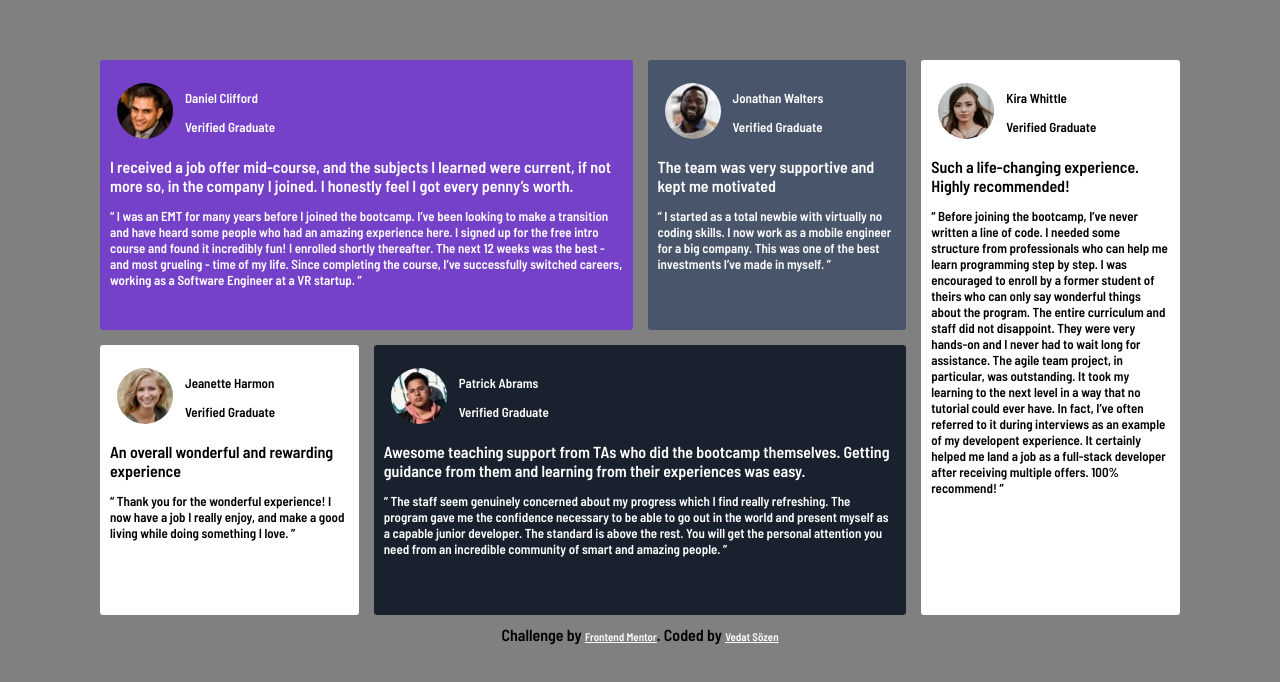
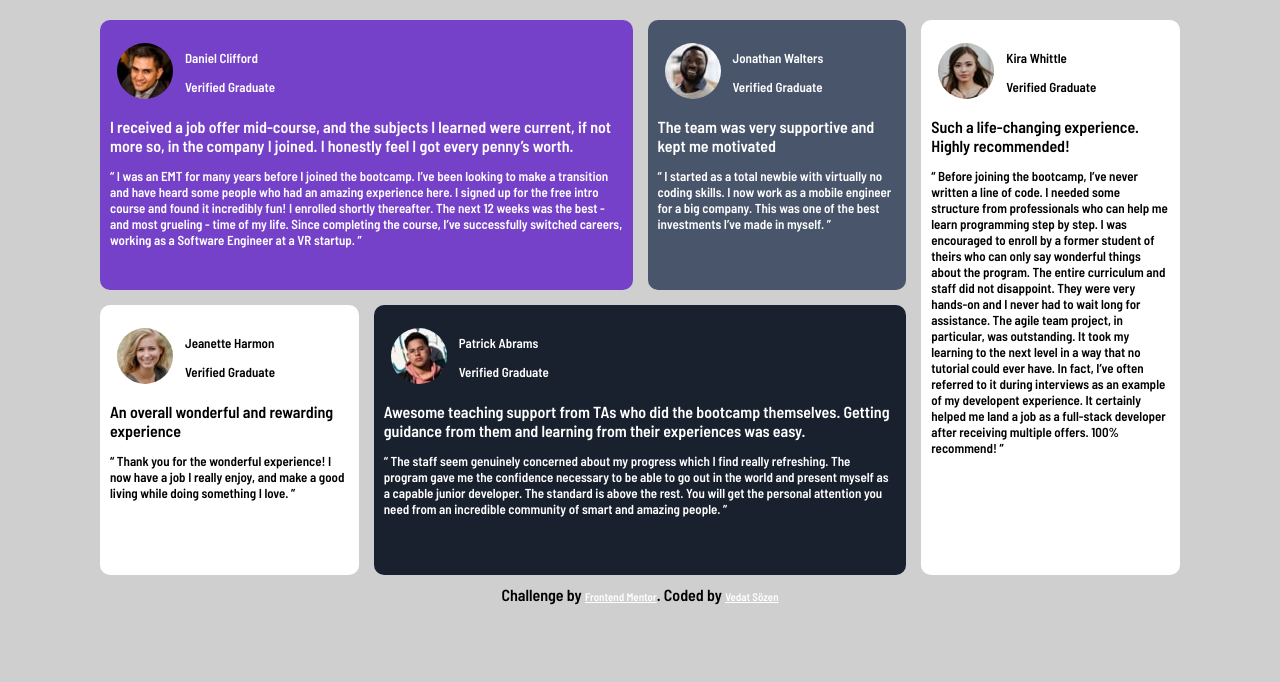
Before and after one commit to vedatsozen/gridwebsite, a plain HTML site: page index.html in a window 1280 px wide. Drawn offline with Linux system fonts and the light colour scheme.

Commit message:
Update stil.css

```diff
--- a/stil.css
+++ b/stil.css
@@ -1,13 +1,18 @@
+
+
+
 body {
 
-    background-color: grey;
+    background-color: hsl(0, 0%, 81%);
     text-align: center;
-    margin-top:50px;
+    margin-top: 10px;
     font-family: 'Barlow Semi Condensed', sans-serif;
 
 
 
 }
+
+
 
 .grid-container {
 
@@ -22,12 +27,13 @@ padding:10px;
 
 }
 
+
 .grid-item {
 
-border-radius: 3px;
+
+border-radius: 10px;
 padding: 5px;
 text-align: left;
-box-sizing: border-box;
 padding: 10px;
 
 }
```
